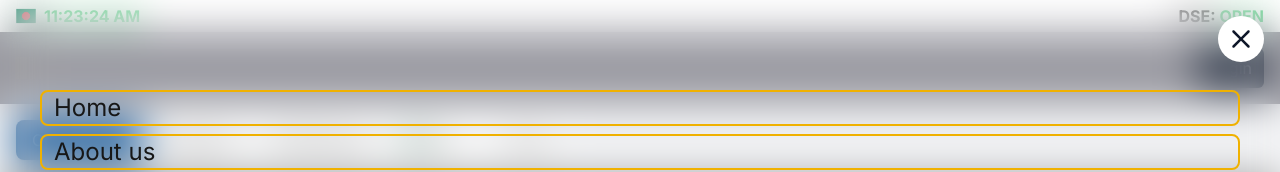
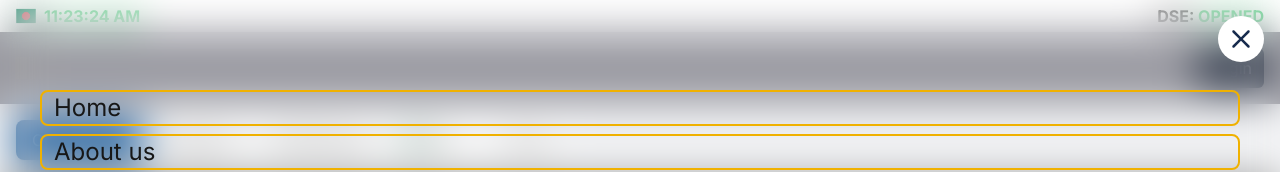
Before and after one commit to MidwaySecurities/midwaybd, a Next.js app: page /form-download in a window 1280 px wide. Both pictures are taken after a click on the element "More". Shown: the top 172 px of the page. Built offline with nearby package versions, Linux system fonts and the light colour scheme; grey boxes are pictures that could not be loaded.

Commit message:
body scroll lock when modal is open

```diff
--- /dev/null
+++ b/app/components/BodyScrollLock.js
@@ -0,0 +1,20 @@
+// components/BodyScrollLock.tsx
+'use client';
+
+import { useEffect } from 'react';
+
+export default function BodyScrollLock({ lock }) {
+  useEffect(() => {
+    if (lock) {
+      document.body.style.overflowY = 'hidden';
+    } else {
+      document.body.style.overflowY = 'auto';
+    }
+
+    return () => {
+      document.body.style.overflowY = 'auto';
+    };
+  }, [lock]);
+
+  return null;
+}
--- a/app/components/Home/time-date.js
+++ b/app/components/Home/time-date.js
@@ -41,7 +41,7 @@ export default function TimeDate() {
                 <Image src={bangladeshFlag} alt='bangladesh' height={15} width={15} className='w-[20px]' />
                 {time}
             </div>
-            <p className='font-bold'>DSE: <span className={`${isAfterTwoThirty ? 'text-black' : 'text-[#22C55E]'}`}>{isAfterTwoThirty?'CLOSE':'OPEN'}</span></p>
+            <p className='font-bold'>DSE: <span className={`${isAfterTwoThirty ? 'text-black' : 'text-[#22C55E]'}`}>{isAfterTwoThirty?'CLOSED':'OPENED'}</span></p>
         </div>
     );
 }
--- a/app/components/modal/components/cross-button.js
+++ b/app/components/modal/components/cross-button.js
@@ -11,7 +11,7 @@ const CloseButton = () => {
                 closeModal()
             }} className='absolute top-4 right-4 cursor-pointer hover:scale-110 transition-transform duration-300 bg-white p-2 rounded-full'>
                 <svg xmlns="http://www.w3.org/2000/svg" width="30px" height="30px" viewBox="0 0 24 24" fill="none">
-                    <path fillRule="evenodd" clipRule="evenodd" d="M5.29289 5.29289C5.68342 4.90237 6.31658 4.90237 6.70711 5.29289L12 10.5858L17.2929 5.29289C17.6834 4.90237 18.3166 4.90237 18.7071 5.29289C19.0976 5.68342 19.0976 6.31658 18.7071 6.70711L13.4142 12L18.7071 17.2929C19.0976 17.6834 19.0976 18.3166 18.7071 18.7071C18.3166 19.0976 17.6834 19.0976 17.2929 18.7071L12 13.4142L6.70711 18.7071C6.31658 19.0976 5.68342 19.0976 5.29289 18.7071C4.90237 18.3166 4.90237 17.6834 5.29289 17.2929L10.5858 12L5.29289 6.70711C4.90237 6.31658 4.90237 5.68342 5.29289 5.29289Z" fill="#0F1729" />
+                    <path fillRule="evenodd" clipRule="evenodd" d="M5.29289 5.29289C5.68342 4.90237 6.31658 4.90237 6.70711 5.29289L12 10.5858L17.2929 5.29289C17.6834 4.90237 18.3166 4.90237 18.7071 5.29289C19.0976 5.68342 19.0976 6.31658 18.7071 6.70711L13.4142 12L18.7071 17.2929C19.0976 17.6834 19.0976 18.3166 18.7071 18.7071C18.3166 19.0976 17.6834 19.0976 17.2929 18.7071L12 13.4142L6.70711 18.7071C6.31658 19.0976 5.68342 19.0976 5.29289 18.7071C4.90237 18.3166 4.90237 17.6834 5.29289 17.2929L10.5858 12L5.29289 6.70711C4.90237 6.31658 4.90237 5.68342 5.29289 5.29289Z" fill="#172b4d" />
                 </svg>
             </button>
         </div>
--- a/app/components/modal/navigation.js
+++ b/app/components/modal/navigation.js
@@ -3,6 +3,7 @@ import React, { useState } from 'react'
 import CloseButton from './components/cross-button'
 import { useModalClose } from '../close-button-provider'
 import Link from 'next/link'
+import BodyScrollLock from '../BodyScrollLock'
 
 const Navigation = () => {
     const { isModalOpen, closeModal, openModal } = useModalClose()
@@ -12,6 +13,7 @@ const Navigation = () => {
     const [openBo, setOpenBo] = useState(false)
     return (
         <div style={{ backdropFilter: 'blur(20px)' }} className={`fixed ${isModalOpen ? '' : 'hidden'} top-0 bottom-0 justify-center left-0 right-0 z-[100]  text-foreground text-2xl overflow-scroll`}>
+            <BodyScrollLock lock={isModalOpen} />
             <CloseButton />
             <div className='w-full px-8 mt-2'>
                 <div className='flex justify-between items-center flex-col px-2 gap-8 rounded-lg w-full'>
--- a/app/layout.js
+++ b/app/layout.js
@@ -3,7 +3,7 @@ import { Inter } from 'next/font/google';
 
 import "./globals.css";
 
-import { ModalCloseProvider } from "./components/close-button-provider";
+import { ModalCloseProvider, useModalClose } from "./components/close-button-provider";
 import NavigationBar from './components/navigation';
 import { BottomModalCloseProvider } from './context/firstApproachModalContext';
 import { DeviceDetectContextProvider } from './context/deviceDetectContext';
@@ -30,6 +30,7 @@ export const metadata = {
 
 
 export default function RootLayout({ children }) {
+
   return (
     <html lang="en">
       <ModalCloseProvider>
--- a/app/page.js
+++ b/app/page.js
@@ -23,6 +23,7 @@ import FirstApproachModal from "./components/firstApproachModal";
 import IndexGraph from "./components/Home/index-graph";
 
 export default function Home() {
+
   return (
     <>
       <div className={`md:hidden`}>
```
